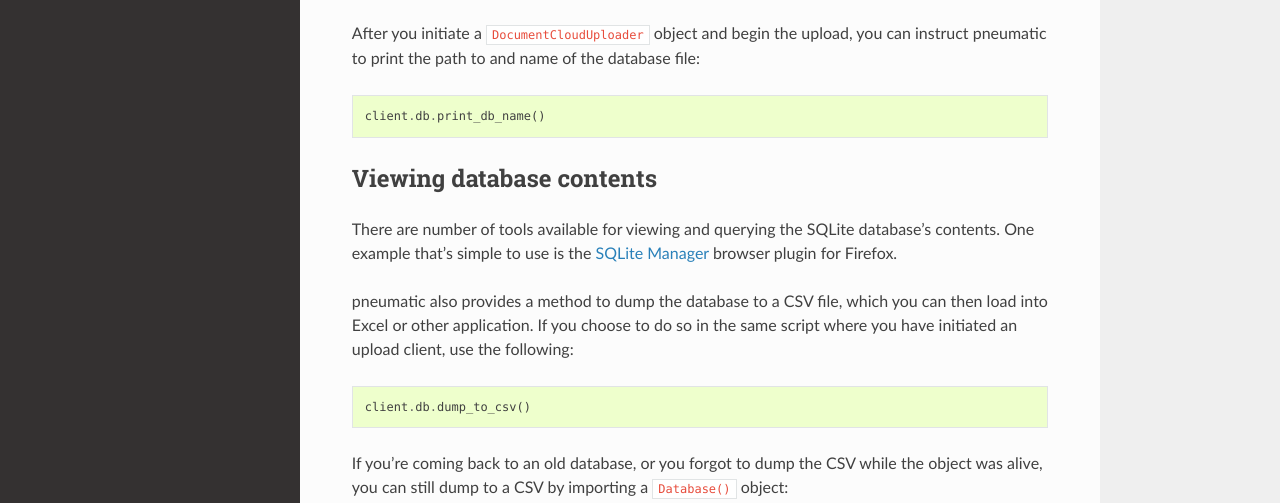
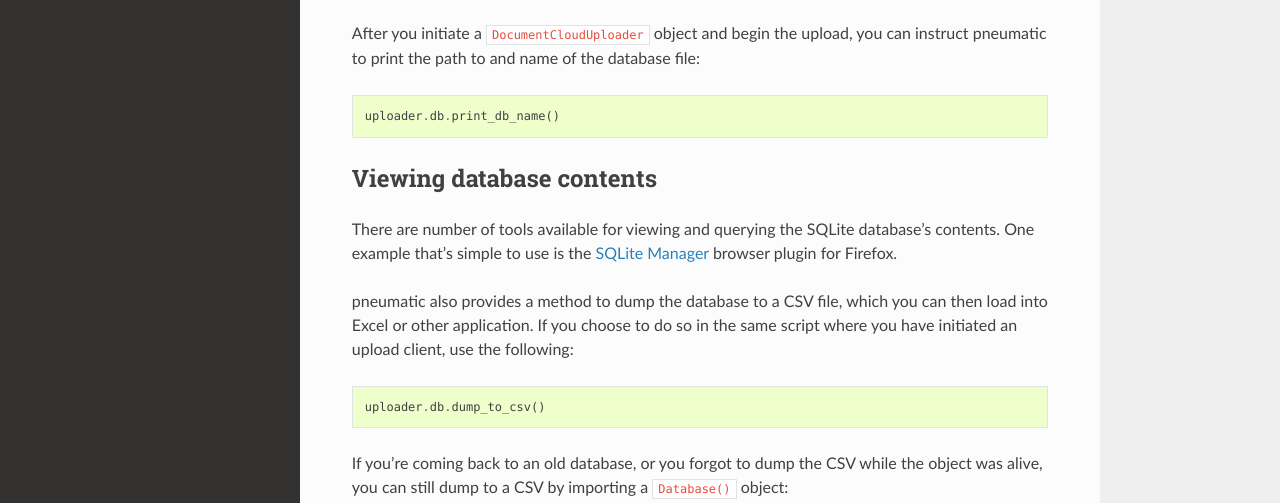
Before and after one commit to anthonydb/pneumatic, a Sphinx documentation site: the page built from docs/database.rst, in a window 1280 px wide and 1298 px high. Shown: the part 490-993 px from the top of the window. Built offline with Sphinx 7.4.7 and the Read the Docs theme 2.0.0, drawn with Linux system fonts in a browser that asks for light colours.

Commit message:
Change name of upload object for clarity.

```diff
--- a/README.rst
+++ b/README.rst
@@ -29,8 +29,8 @@ You will need an active DocumentCloud account. Example use: To upload all files
 
     from pneumatic import DocumentCloudUploader
 
-    client = DocumentCloudUploader('person@example.com', 'your-password')
-    client.upload(
+    uploader = DocumentCloudUploader('person@example.com', 'your-password')
+    uploader.upload(
         file_directory='/govfiles',
         project='17477-loudoun-county-government',
         access='public',
--- a/docs/database.rst
+++ b/docs/database.rst
@@ -18,7 +18,7 @@ After you initiate a ``DocumentCloudUploader`` object and begin the upload, you
 
 .. code-block:: python
 
-    client.db.print_db_name()
+    uploader.db.print_db_name()
 
 
 Viewing database contents
@@ -30,7 +30,7 @@ pneumatic also provides a method to dump the database to a CSV file, which you c
 
 .. code-block:: python
 
-    client.db.dump_to_csv()
+    uploader.db.dump_to_csv()
 
 If you're coming back to an old database, or you forgot to dump the CSV while the object was alive, you can still dump to a CSV by importing a ``Database()`` object:
 
--- a/docs/uploading.rst
+++ b/docs/uploading.rst
@@ -12,7 +12,7 @@ To create an upload client, import the ``DocumentCloudUploader`` class in your P
 
     from pneumatic import DocumentCloudUploader
 
-    client = DocumentCloudUploader('person@example.com', 'your-password')
+    uploader = DocumentCloudUploader('person@example.com', 'your-password')
 
 Start an upload
 ---------------
@@ -23,7 +23,7 @@ For example, after you import pneumatic and creat a client as shown above, you c
 
 .. code-block:: python
 
-    client.upload(
+    uploader.upload(
         file_directory='/govfiles',
         project='17477-loudoun-county-government',
         access='public',
```
